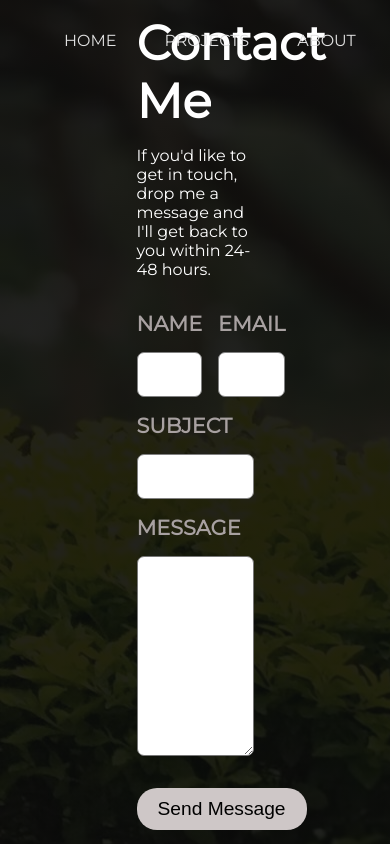
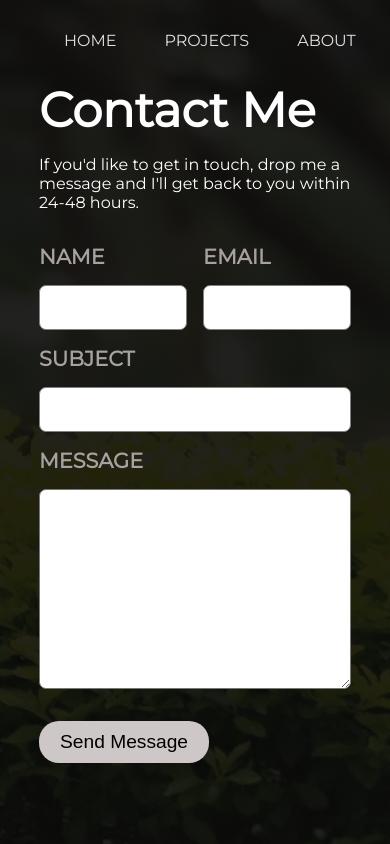
Before and after one commit to shubhamsagarsingh/portfolio, a React (Create React App) app: page /contact in a window 390 px wide. Built offline with nearby package versions, Linux system fonts and the light colour scheme.

Commit message:
Add "media query" to the Contact Page
Added media query of the Contact Page.

```diff
--- a/src/scss/pages/Contact.scss
+++ b/src/scss/pages/Contact.scss
@@ -75,3 +75,35 @@
         transition: all 0.4s ease-in-out;
     }
 }
+
+
+//-------------------------------MEDIA QUERIES-----------------------------------------
+@media screen and (max-width: 1600px) {
+    .e-contact__card{
+        width: 40%;
+    }
+}
+
+@media screen and (max-width: 1000px) {
+    .e-contact__card{
+        width: 50%;
+    }
+}
+
+@media screen and (max-width: 800px) {
+    .e-contact__card{
+        width: 60%;
+    }
+}
+
+@media screen and (max-width: 600px) {
+    .e-contact__card{
+        width: 70%;
+    }
+}
+
+@media screen and (max-width: 468px) {
+    .e-contact__card{
+        width: 80%;
+    }
+}
```
